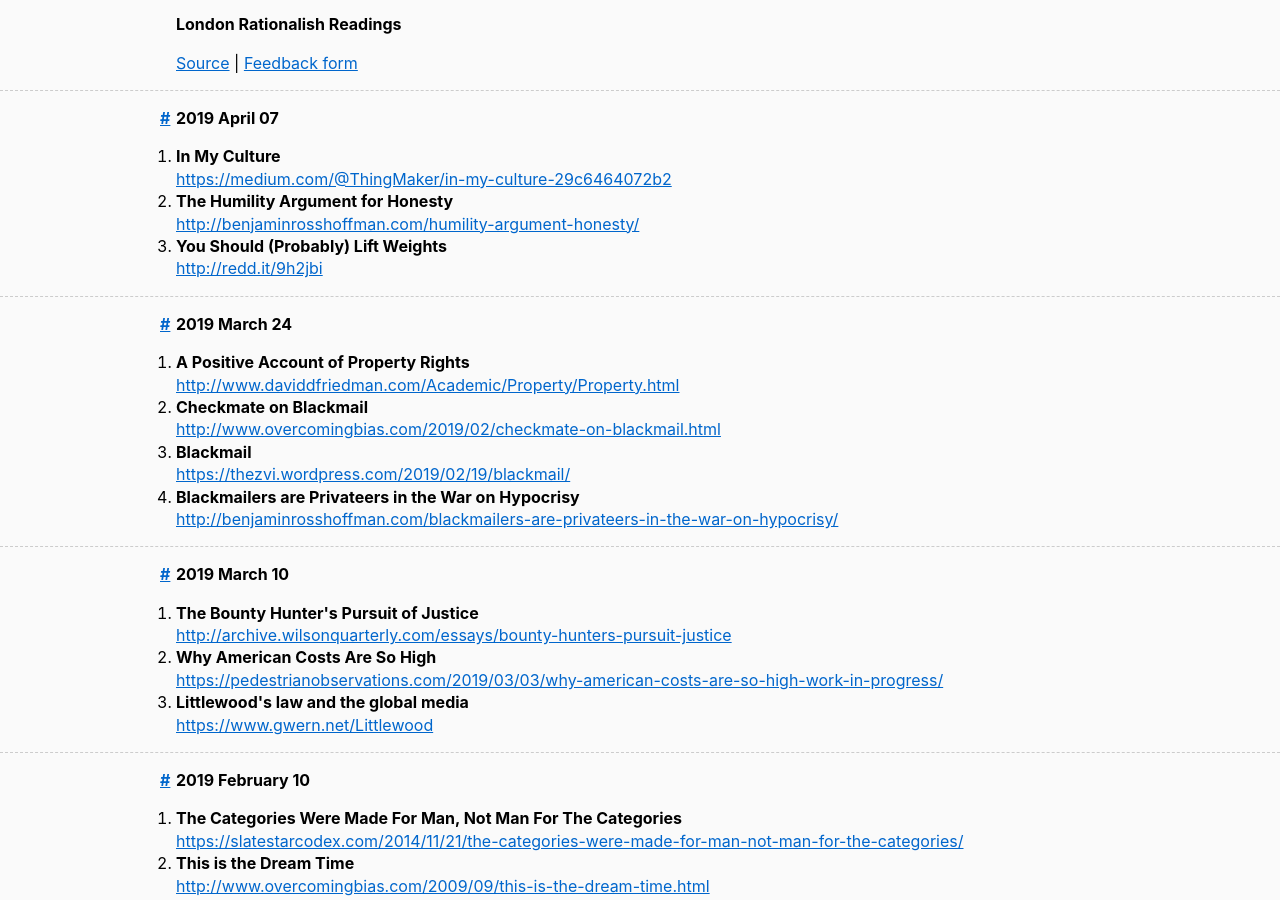
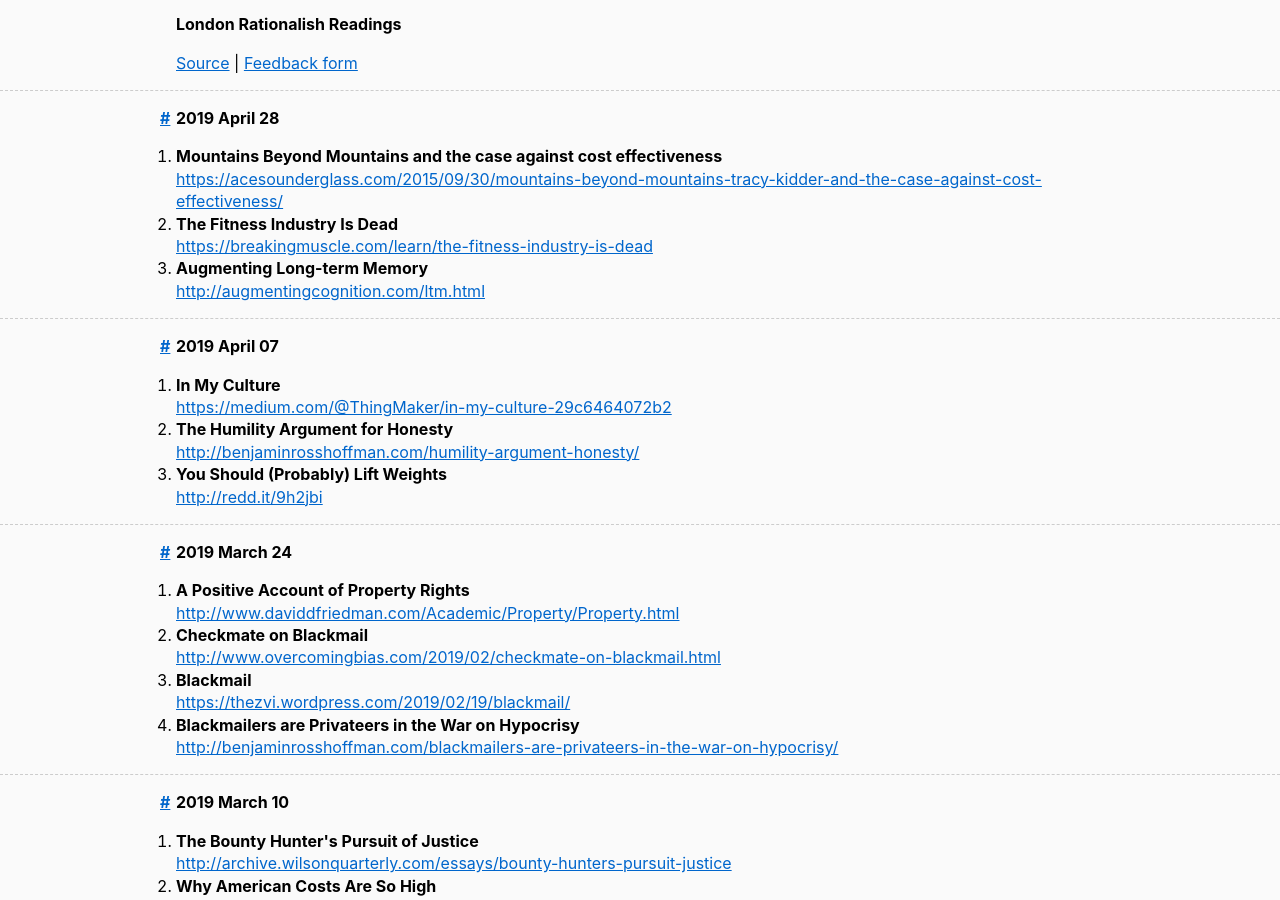
Before and after one commit to sackeyjason/london-rationalish-readings, a Jekyll site: the page built from index.html, in a window 1280 px wide and 900 px high. Built offline with Jekyll 4.4.1, drawn with Linux system fonts in a browser that asks for light colours.

Commit message:
Add upcoming reading list.

```diff
--- a/_data/list.yaml
+++ b/_data/list.yaml
@@ -1,4 +1,12 @@
 meetings:
+- date: 2019.04.28
+  list:
+  - title: Mountains Beyond Mountains and the case against cost effectiveness
+    link: https://acesounderglass.com/2015/09/30/mountains-beyond-mountains-tracy-kidder-and-the-case-against-cost-effectiveness/
+  - title: The Fitness Industry Is Dead
+    link: https://breakingmuscle.com/learn/the-fitness-industry-is-dead
+  - title: Augmenting Long-term Memory
+    link: http://augmentingcognition.com/ltm.html
 - date: 2019.04.07
   list:
   - title: In My Culture
@@ -7,6 +15,7 @@ meetings:
     link: http://benjaminrosshoffman.com/humility-argument-honesty/
   - title: You Should (Probably) Lift Weights
     link: http://redd.it/9h2jbi
+    # [is this correct syntax?] tags: exercise, weightlifting
 - date: 2019.03.24
   list:
   - title: A Positive Account of Property Rights
```
